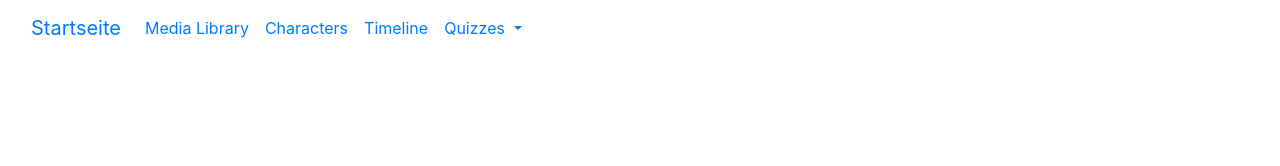
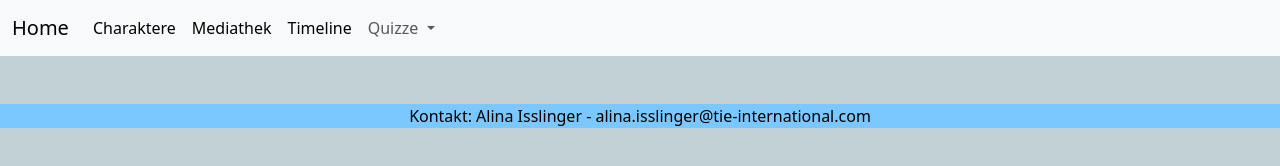
Before and after one commit to Alina-isslinger/m431_ap24a_Marvel-Website, a plain HTML site: page 02-Code/index.html in a window 1280 px wide. Drawn offline with nearby package versions, Linux system fonts and the light colour scheme.

Commit message:
navbar is done

```diff
--- /dev/null
+++ b/02-Code/global/global.css
@@ -0,0 +1,83 @@
+.ausst-startseite {
+    text-align: center;
+    place-items: center;
+    font-size: 200%;
+    font-weight: 600;
+  }
+
+  .gaming-startseite {
+    text-align: center;
+    padding-top: 1%;
+    font-size: 130%;
+    font-weight: 600;
+  }
+
+  .titel-games {
+    text-align: center;
+    padding-top: 1%;
+    padding-bottom: 1%;
+  }
+
+.row img {
+    width: 100% !important;
+}
+
+.gaming-startseite img {
+    width: 30%;
+}
+.row {
+    align-content: flex-end;
+    display: flex;
+    align-items: flex-end;
+}
+
+body {
+    background-color: rgb(193, 208, 213);
+    overflow-x: hidden;
+  }
+
+  .heading {
+    text-align: center;
+    place-items: center;
+    background-color: rgb(122, 200, 255);
+    font-size: 230%;
+    font-weight: 600;
+  }
+
+  .footer {
+    left: 0;
+    bottom: 0;
+    width: 100%;
+    background-color: rgb(122, 200, 255);
+    color: black;
+    text-align: center;
+  }
+
+  .card-title {
+    font-size: 110%;
+    font-weight: 650;
+  }
+
+  .card-text {
+    font-size: 100%;
+  }
+
+  .h2 {
+    font-size: 250%;
+    font-weight: 600;
+  }
+
+  .h3 {
+    font-size: 175%;
+    font-weight: 600;
+  }
+
+  .h4 {
+    font-size: 150%;
+    font-weight: 600;
+  }
+
+  h6 {
+    font-size: 100%;
+    font-weight: 600;
+  }
--- a/02-Code/index.html
+++ b/02-Code/index.html
@@ -1,15 +1,26 @@
+
 <!DOCTYPE html>
 <html>
   <head>
-    <title>Alina's Marvel-Website</title>
-    <link rel="stylesheet" href="/02-Code/global/global.css">
-    <link rel="stylesheet" href="https://cdn.jsdelivr.net/npm/bootstrap@4.3.1/dist/css/bootstrap.min.css" integrity="sha384-ggOyR0iXCbMQv3Xipma34MD+dH/1fQ784/j6cY/iJTQUOhcWr7x9JvoRxT2MZw1T" crossorigin="anonymous">
+    <link
+      href="https://cdn.jsdelivr.net/npm/bootstrap@5.3.3/dist/css/bootstrap.min.css"
+      rel="stylesheet"
+      integrity="sha384-QWTKZyjpPEjISv5WaRU9OFeRpok6YctnYmDr5pNlyT2bRjXh0JMhjY6hW+ALEwIH"
+      crossorigin="anonymous"
+    />
+    <link rel="stylesheet" href="global/global.css" />
+    <meta name="viewport" content="width=device-width, initial-scale=1" />
+    <script
+      src="https://cdn.jsdelivr.net/npm/bootstrap@5.3.3/dist/js/bootstrap.bundle.min.js"
+      integrity="sha384-YvpcrYf0tY3lHB60NNkmXc5s9fDVZLESaAA55NDzOxhy9GkcIdslK1eN7N6jIeHz"
+      crossorigin="anonymous"
+    ></script>
+    <title>Virtuelles Museum</title>
   </head>
   <body>
-
       <nav class="navbar navbar-expand-lg bg-body-tertiary">
         <div class="container-fluid">
-              <a class="navbar-brand" href="index.html">Startseite</a>
+          <a class="navbar-brand" href="index.html">Home</a>
           <button
             class="navbar-toggler"
             type="button"
@@ -24,21 +35,28 @@
           <div class="collapse navbar-collapse" id="navbarNavDropdown">
             <ul class="navbar-nav">
               <li class="nav-item">
-                    <a class="nav-link" href="/Museum/ÜberUns.html"
-                      >Media Library
+                <a class="nav-link active" href="Pages/characters/characters.html"
+                  >Charaktere
                 </a>
               </li>
+              <div class="collapse navbar-collapse" id="navbarNavDropdown">
+                <ul class="navbar-nav">
                   <li class="nav-item">
-                    <li class="nav-item">
-                        <a class="nav-link" href="/Museum/ÜberUns.html"
-                          >Characters
+                    <a class="nav-link active" href="Pages/mediaLibrary/mediaLibrary.html"
+                      >Mediathek
                     </a>
                   </li>
-                  </li>
-                    <a class="nav-link" href="/Museum/ÜberUns.html"
+              </ul>
+            </div>
+            <div class="collapse navbar-collapse" id="navbarNavDropdown">
+              <ul class="navbar-nav">
+                <li class="nav-item">
+                  <a class="nav-link active" href="Pages/timeline/timeline.html"
                     >Timeline
                   </a>
                 </li>
+            </ul>
+          </div>
               <li class="nav-item dropdown">
                 <a
                   class="nav-link dropdown-toggle"
@@ -47,26 +65,18 @@
                   data-bs-toggle="dropdown"
                   aria-expanded="false"
                 >
-                      Quizzes
+                  Quizze
                 </a>
                 <ul class="dropdown-menu">
                   <li>
-                        <a class="dropdown-item" href="/02-Code/Pages/Quizzes/quizOne/quizOne.html"
-                          >QuizOne</a
+                    <a class="dropdown-item" href="Pages/Quizzes/quizOne/quizOne.html"
+                      >Avengers Quiz</a
                     >
                   </li>
                   <li>
-                        <a class="dropdown-item" href="/02-Code/Pages/Quizzes/quizTwo/quizTwo.html"
-                          >Die grössten Momente in Rockmusik</a
+                    <a class="dropdown-item" href="Pages/Quizzes/quizTwo/quizTwo.html"
+                      >Allgemeines Quiz</a
                     >
-                      </li>
-                      <li>
-                        <a class="dropdown-item" href="Games.html"
-                          >Video Games timeline</a
-                        >
-                      </li>
-                      <li>
-                        <a class="dropdown-item" href="formel1.html">Formel 1</a>
                   </li>
                 </ul>
               </li>
@@ -75,7 +85,10 @@
         </div>
       </nav>
 
+    <div class="pt-5">
+    <div class="footer">
+      Kontakt: Alina Isslinger - alina.isslinger@tie-international.com
+    </div>
+    </div>
   </body>
-    <script src="https://cdn.jsdelivr.net/npm/bootstrap@4.3.1/dist/js/bootstrap.min.js" integrity="sha384-JjSmVgyd0p3pXB1rRibZUAYoIIy6OrQ6VrjIEaFf/nJGzIxFDsf4x0xIM+B07jRM" crossorigin="anonymous"></script>
-    <script src="/02-Code/global/global.js"></script>
 </html>
```
Lines whose indentation alone changed are shown as unchanged.
